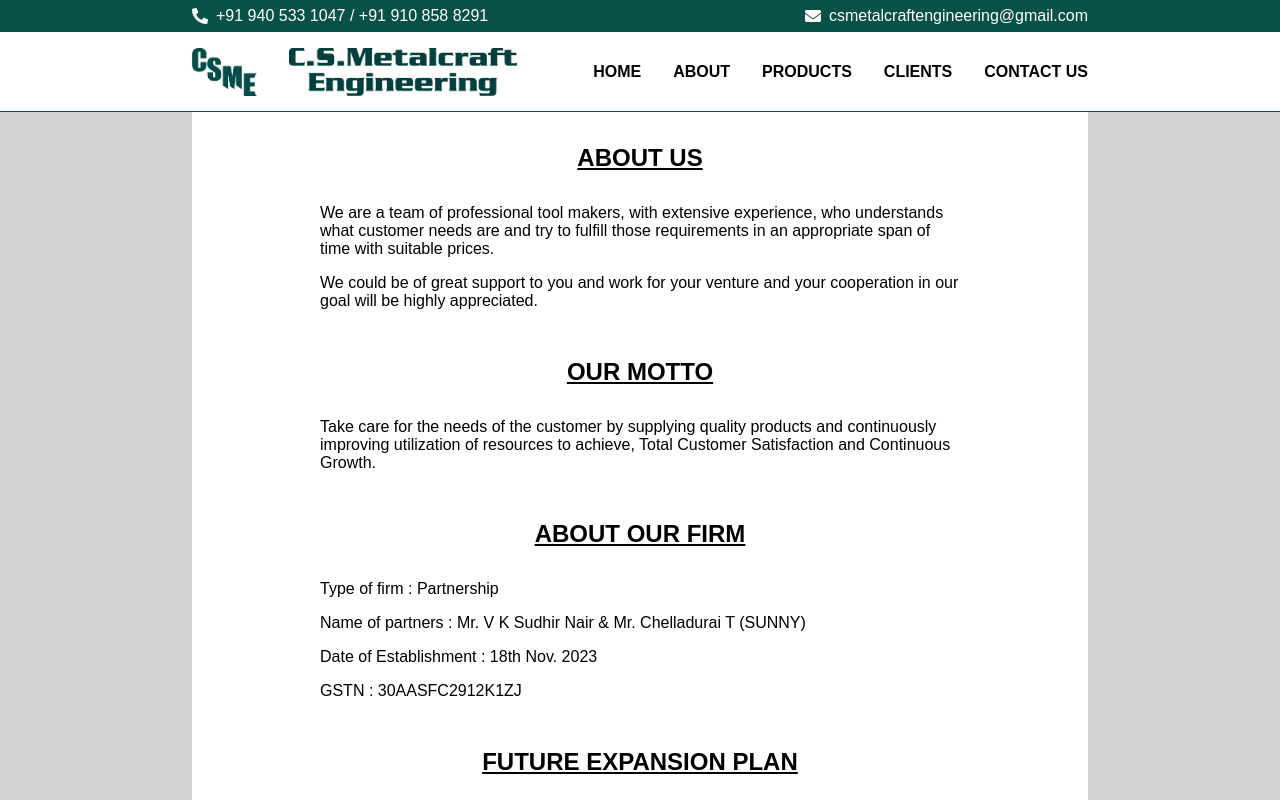
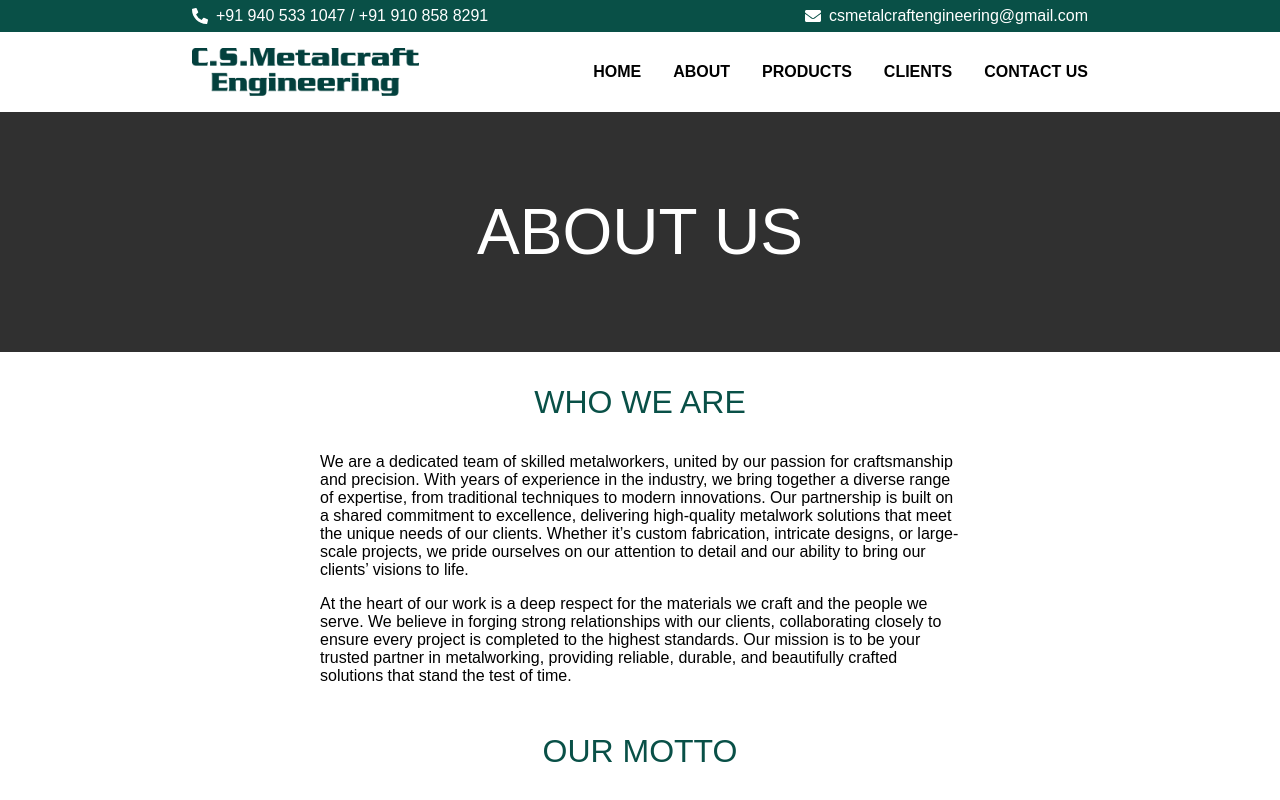
Before and after one commit to sraj2279/small-business, a React (Create React App) app in the folder cs-metalcraft-engineering/: page /about in a window 1280 px wide. Shown: the top 800 px of the page. Built offline with nearby package versions, Linux system fonts and the light colour scheme.

Commit message:
added a lot of styling

```diff
--- a/cs-metalcraft-engineering/src/App.css
+++ b/cs-metalcraft-engineering/src/App.css
@@ -1,6 +1,11 @@
 * {
     box-sizing: border-box;
     font-family: Arial, Helvetica, sans-serif;
+}
+
+:root {
+    --site-green-color: #095047;
+    --site-black-color: #303030;
 }
 
 .App {
@@ -23,3 +28,9 @@ main {
 footer {
     /* border-style: solid; */
 }
+
+@media only screen and (max-width: 600px) {
+    main {
+        margin-top: var(--mobile-menubar-height);
+    }
+}
--- a/cs-metalcraft-engineering/src/components/Navbar.js
+++ b/cs-metalcraft-engineering/src/components/Navbar.js
@@ -1,6 +1,6 @@
 import React, { useRef } from 'react'
 import { Link } from 'react-router-dom'
-import { FaBars, FaTimes, FaPhoneAlt, FaEnvelope} from 'react-icons/fa'
+import { FaBars, FaTimes, FaPhoneAlt, FaEnvelope } from 'react-icons/fa'
 import '../styles/Navbar.css'
 import logo from '../assets/CS-LOGO.png'
 import title from '../assets/CS-TITLE.png'
@@ -13,9 +13,9 @@ export default function Navbar() {
 
     return (
         <header className='nav-container' ref={navRef}>
-            <div id='block'>
-                    <FaPhoneAlt id='phone-icon'/><div id='phone-text'>+91 940 533 1047 / +91 910 858 8291</div>
-                    <FaEnvelope id='mail-icon'/><div id='mail-text'>csmetalcraftengineering@gmail.com</div>
+            <div id='nav-block'>
+                <FaPhoneAlt id='phone-icon' /><div id='phone-text'>+91 940 533 1047 / +91 910 858 8291</div>
+                <FaEnvelope id='mail-icon' /><div id='mail-text'>csmetalcraftengineering@gmail.com</div>
             </div>
 
             <nav className='navbar'>
--- a/cs-metalcraft-engineering/src/pages/About.js
+++ b/cs-metalcraft-engineering/src/pages/About.js
@@ -4,16 +4,21 @@ import '../styles/About.css'
 export default function About() {
     return (
         <main id='about-page'>
+
+            <div id='about-block'>
+                <div>ABOUT US</div>
+            </div>
+
             <div id='about-container'>
                 <div className='about-item'>
-                    <div className='about-title'>ABOUT US</div>
+                    <div className='about-title'>WHO WE ARE</div>
                     <div className='text-container'>
                         <p>
-                            We are a team of professional tool makers, with extensive experience, who understands what customer needs are and try to fulfill those requirements in an appropriate span of time with suitable prices.
+                            We are a dedicated team of skilled metalworkers, united by our passion for craftsmanship and precision. With years of experience in the industry, we bring together a diverse range of expertise, from traditional techniques to modern innovations. Our partnership is built on a shared commitment to excellence, delivering high-quality metalwork solutions that meet the unique needs of our clients. Whether it’s custom fabrication, intricate designs, or large-scale projects, we pride ourselves on our attention to detail and our ability to bring our clients’ visions to life.
                         </p>
 
                         <p>
-                            We could be of great support to you and work for your venture and your cooperation in our goal will be highly appreciated.
+                            At the heart of our work is a deep respect for the materials we craft and the people we serve. We believe in forging strong relationships with our clients, collaborating closely to ensure every project is completed to the highest standards. Our mission is to be your trusted partner in metalworking, providing reliable, durable, and beautifully crafted solutions that stand the test of time.
                         </p>
                     </div>
                 </div>
@@ -22,7 +27,7 @@ export default function About() {
                     <div className='about-title'>OUR MOTTO</div>
                     <div className='text-container'>
                         <p>
-                            Take care for the needs of the customer by supplying quality products and continuously improving utilization of resources to achieve, Total Customer Satisfaction and Continuous Growth.
+                            Our motto is to prioritize customer needs by delivering high-quality products and continuously improving resource utilization, striving for total customer satisfaction and sustained growth.
                         </p>
                     </div>
                 </div>
--- a/cs-metalcraft-engineering/src/pages/Contact.js
+++ b/cs-metalcraft-engineering/src/pages/Contact.js
@@ -4,6 +4,10 @@ import '../styles/Contact.css'
 export default function Contact() {
     return (
         <main id='contact-page'>
+            <div id='contact-block'>
+                <div>CONTACT US</div>
+            </div>
+
             <div id="contact-container">
 
                 <div id='info-container' className='contact-item'>
--- a/cs-metalcraft-engineering/src/styles/About.css
+++ b/cs-metalcraft-engineering/src/styles/About.css
@@ -3,14 +3,26 @@
     justify-content: center;
     background-color: lightgrey;
     width: 100vw;
+    flex-wrap: wrap;
+}
 
+#about-block {
+    display: flex;
+    width: 100%;
+    background-color: var(--site-black-color);
+    justify-content: center;
+    align-items: center;
+    color: white;
+    height: 15rem;
+    font-size: 4rem;
+    text-align: center;
 }
 
 #about-container {
     display: flex;
     flex-direction: column;
     min-height: 100%;
-    width: 70%;
+    width: 90rem;
     background-color: white;
     gap: 2rem;
     padding: 2rem 0;
@@ -28,11 +40,10 @@
 }
 
 .about-title {
-    font-size: 1.5rem;
-    font-weight: bold;
+    font-size: 2rem;
     /* border-style: solid; */
     text-align: center;
-    text-decoration: underline;
+    color: var(--site-green-color);
 }
 
 .text-container {
--- a/cs-metalcraft-engineering/src/styles/Contact.css
+++ b/cs-metalcraft-engineering/src/styles/Contact.css
@@ -1,14 +1,28 @@
 #contact-page {
     display: flex;
+    /* flex-direction: column; */
     justify-content: center;
     background-color: lightgrey;
     width: 100vw;
+    flex-wrap: wrap;
+}
+
+#contact-block {
+    display: flex;
+    width: 100%;
+    background-color: var(--site-black-color);
+    justify-content: center;
+    align-items: center;
+    color: white;
+    height: 15rem;
+    font-size: 4rem;
+    text-align: center;
 }
 
 #contact-container {
     display: flex;
     min-height: 100%;
-    width: 70%;
+    width: 90rem;
     background-color: white;
 
 }
@@ -41,9 +55,9 @@
 }
 
 .info-title {
-    font-size: 1.5rem;
-    font-weight: bold;
-    text-decoration: underline;
+    font-size: 2rem;
+    /* font-weight: bold; */
+    color: var(--site-green-color);
 }
 
 #map {
--- a/cs-metalcraft-engineering/src/styles/Navbar.css
+++ b/cs-metalcraft-engineering/src/styles/Navbar.css
@@ -1,6 +1,6 @@
 :root {
     --menubar-height: 7rem;
-    --site-green-color: #095047;
+    --mobile-menubar-height: 5rem;
 }
 
 .nav-container {
@@ -24,10 +24,6 @@
     height: 5rem;
     width: 100%;
     padding: 0 15%;
-
-    border-bottom: var(--site-green-color);
-    border-bottom-style: solid;
-    border-bottom-width: 1px;
 }
 
 .menu-items {
@@ -44,6 +40,9 @@
     color: var(--site-green-color);
 }
 
+.site-logo {
+    display: none;
+}
 
 .site-title {
     margin-right: auto;
@@ -73,7 +72,7 @@
     opacity: 0.5;
 }
 
-#block {
+#nav-block {
     display: flex;
     height: 2rem;
     background-color: var(--site-green-color);
@@ -102,9 +101,10 @@
         width: 100%;
         text-align: center;
 
-        border-bottom-style: solid;
+        border-top-style: solid;
         border-left-style: solid;
         border-right-style: solid;
+        border-width: 1px;
     }
 
     a:hover {
@@ -117,10 +117,6 @@
         display: none;
     }
 
-    #block {
-        display: none;
-    }
-
     .nav-open-btn {
         display: flex;
     }
@@ -130,6 +126,7 @@
     }
 
     .site-logo {
+        display: flex;
         margin-right: auto;
     }
 
@@ -149,5 +146,11 @@
 
     }
 
+    @media only screen and (max-width: 600px) {
+        #nav-block {
+            display: none;
+        }
+    }
+
 
 }
```
